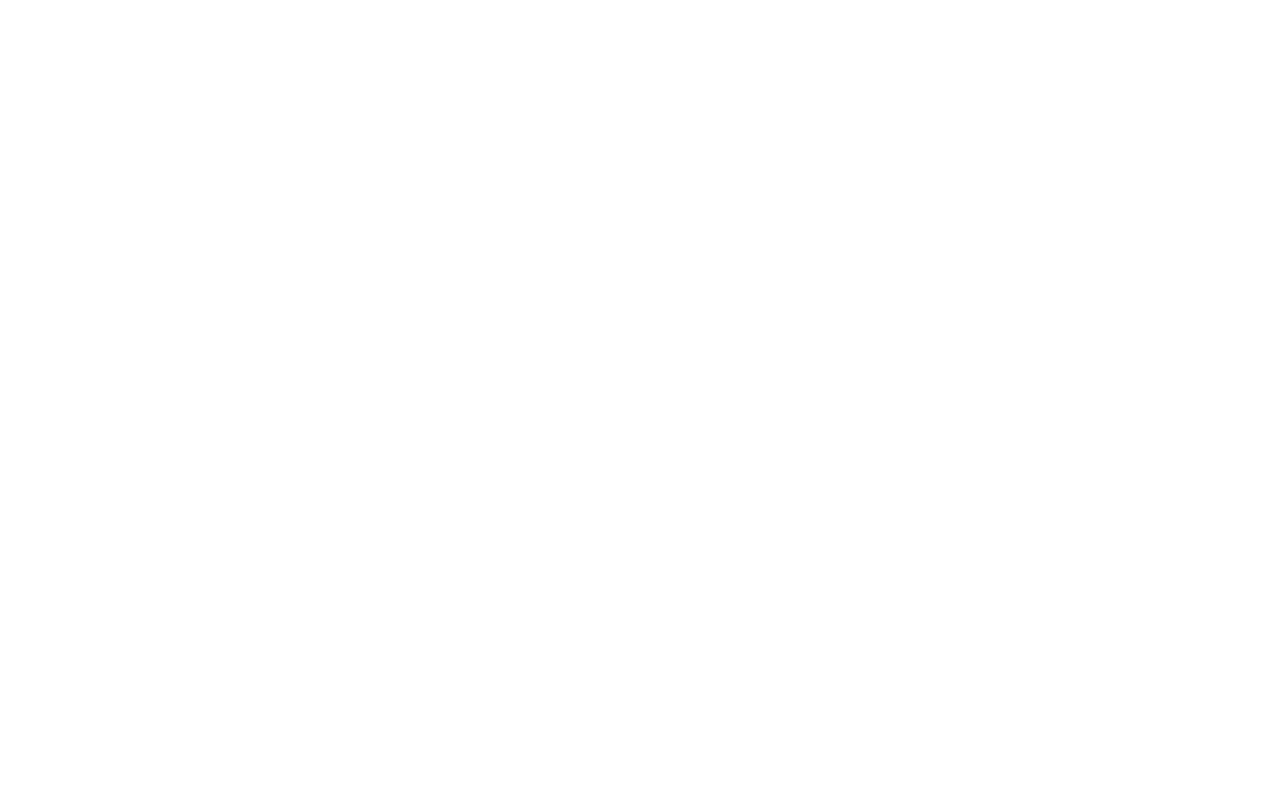
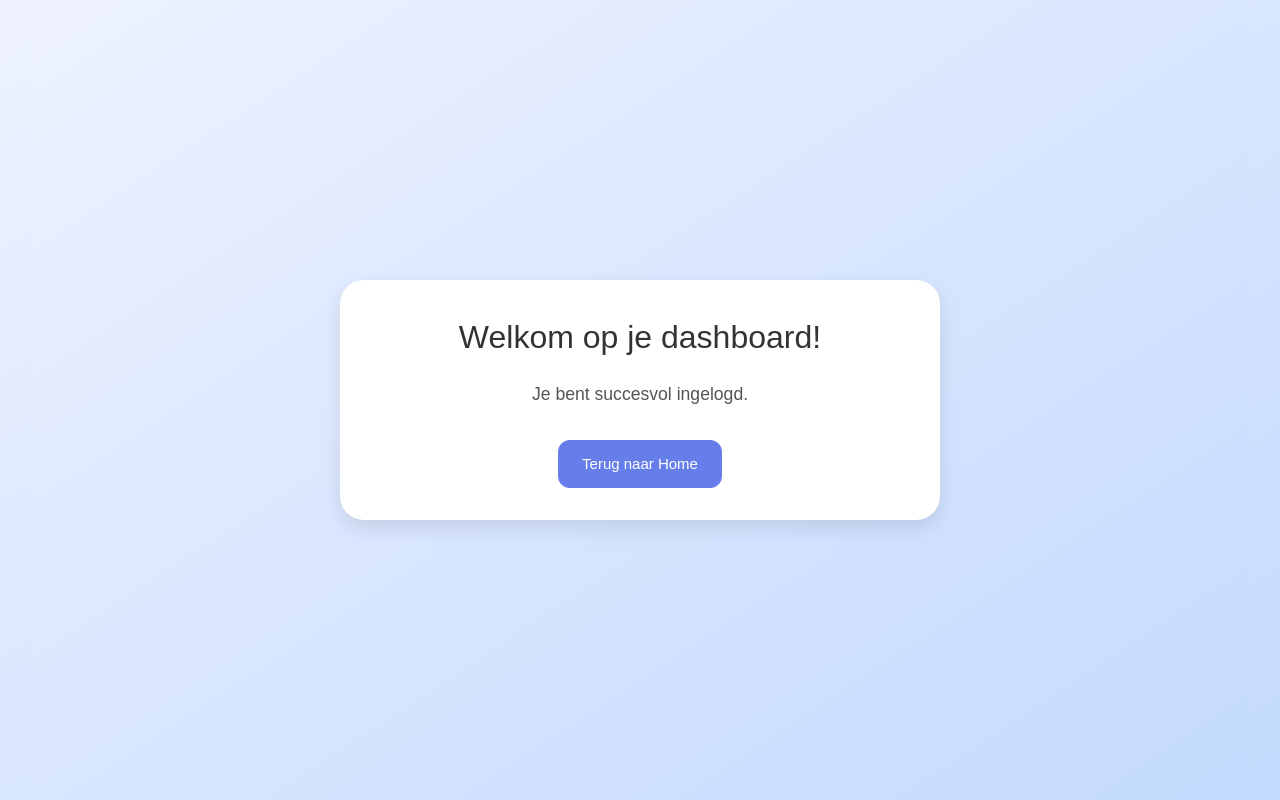
Before and after one commit to noahwwwwww232wed/De-Veenhoop-Node, a Vue app in the folder frontend/: page /dashboard in a window 1280 px wide. Before the commit this address had no page. Built offline with nearby package versions, Linux system fonts and the light colour scheme.

Commit message:
dashboard gemaakt register geupdate login geupdate

```diff
--- a/frontend/src/App.vue
+++ b/frontend/src/App.vue
@@ -1,31 +1,21 @@
 <template>
-  <div id="app">
-
-
-
-    <!-- Hier worden de pagina-componenten geladen -->
-    <router-view />
-  </div>
+  <router-view />
 </template>
 
-<script>
-export default {
-  name: 'App',
-};
-</script>
-
 <style>
-nav {
-  margin-bottom: 20px;
-}
-
-router-link {
-  margin-right: 10px;
-}
 html, body {
   margin: 0;
   padding: 0;
-  overflow-x: hidden;
+  height: 100%;
+  width: 100%;
+  background: linear-gradient(to bottom right, #eef2ff, #c3dafe);
+  font-family: sans-serif;
 }
 
+#app {
+  height: 100%;
+  width: 100%;
+  display: flex;
+  flex-direction: column;
+}
 </style>
--- /dev/null
+++ b/frontend/src/components/Dashboard.vue
@@ -0,0 +1,62 @@
+<template>
+  <div class="dashboard-page">
+    <div class="dashboard-container">
+      <h1 class="dashboard-title">Welkom op je dashboard!</h1>
+      <p class="dashboard-text">Je bent succesvol ingelogd.</p>
+      <router-link to="/" class="dashboard-link">Terug naar Home</router-link>
+    </div>
+  </div>
+</template>
+
+<script>
+export default {
+  name: 'Dashboard',
+};
+</script>
+
+<style scoped>
+.dashboard-page {
+  background: linear-gradient(to bottom right, #eef2ff, #c3dafe);
+  min-height: 100vh;
+  display: flex;
+  align-items: center;
+  justify-content: center;
+  padding: 2rem;
+}
+
+.dashboard-container {
+  background-color: white;
+  padding: 2rem;
+  border-radius: 1.5rem;
+  box-shadow: 0 8px 20px rgba(0, 0, 0, 0.1);
+  max-width: 600px;
+  width: 100%;
+  text-align: center;
+}
+
+.dashboard-title {
+  font-size: 2rem;
+  color: #333;
+  margin-bottom: 1rem;
+}
+
+.dashboard-text {
+  font-size: 1.1rem;
+  color: #555;
+  margin-bottom: 2rem;
+}
+
+.dashboard-link {
+  display: inline-block;
+  background-color: #667eea;
+  color: white;
+  padding: 0.75rem 1.5rem;
+  border-radius: 0.75rem;
+  text-decoration: none;
+  transition: background-color 0.3s;
+}
+
+.dashboard-link:hover {
+  background-color: #5a67d8;
+}
+</style>
--- a/frontend/src/components/Home.vue
+++ b/frontend/src/components/Home.vue
@@ -1,16 +1,27 @@
 <template>
   <div class="home-page">
+    <!-- Navbar bovenaan -->
+    <nav class="navbar">
+      <div class="navbar-left">
+        <img src="https://static.edutorial.nl/projecten/veenhoop/logo_veenhoop.jpg" alt="Logo" class="logo" />
+      </div>
+      <div class="navbar-links">
+        <a href="/">Home</a>
+        <a href="/about">About</a>
+      </div>
+    </nav>
+
+    <!-- Content links uitgelijnd -->
     <div class="home-container">
       <h2 class="home-title">De Veenhoop</h2>
       <p class="home-text">
         Welkom bij De Veenhoop. Je kunt inloggen of een nieuw account aanmaken.
       </p>
-
-      <nav class="home-nav">
+      <div class="home-nav">
         <router-link to="/login">Inloggen</router-link>
         <span class="divider">|</span>
         <router-link to="/register">Registreren</router-link>
-      </nav>
+      </div>
     </div>
   </div>
 </template>
@@ -23,18 +34,44 @@
 
 <style scoped>
 .home-page {
-  background: linear-gradient(to bottom right, #eef2ff, #c3dafe);
-  position: absolute;
-  top: 0;
-  left: 0;
-  right: 0;
-  bottom: 0;
+  flex: 1;
+  display: flex;
+  flex-direction: column;
+  width: 100%;
+}
+
+/* Navbar */
+.navbar {
+  width: 100%;
+  height: 70px;
+  background-color: white;
   display: flex;
   align-items: center;
-  justify-content: center;
-  overflow: hidden;
+  justify-content: space-between;
+  padding: 0 2rem;
+  box-shadow: 0 4px 12px rgba(0, 0, 0, 0.1);
+  position: sticky;
+  top: 0;
+  z-index: 10;
 }
 
+.logo {
+  height: 40px;
+}
+
+.navbar-links a {
+  margin-left: 1.5rem;
+  text-decoration: none;
+  color: #667eea;
+  font-weight: 600;
+  transition: color 0.3s;
+}
+
+.navbar-links a:hover {
+  color: #5a67d8;
+}
+
+/* Form links */
 .home-container {
   background-color: white;
   padding: 2rem;
@@ -42,7 +79,8 @@
   box-shadow: 0 10px 30px rgba(0, 0, 0, 0.1);
   width: 100%;
   max-width: 400px;
-  text-align: center;
+  margin: 3rem 0 0 2rem; /* links uitgelijnd */
+  text-align: left;
 }
 
 .home-title {
@@ -59,20 +97,23 @@
 
 .home-nav {
   display: flex;
-  justify-content: center;
+  align-items: center;
   gap: 1rem;
 }
 
-router-link {
+.home-nav a {
   text-decoration: none;
-  color: #667eea;
+  color: #667eea; /* Blauw */
   font-weight: bold;
   transition: color 0.3s;
 }
 
-router-link:hover {
+.home-nav a:hover {
   text-decoration: underline;
+  color: #5a67d8; /* Donkerder blauw bij hover */
 }
+
+
 
 .divider {
   color: #999;
--- a/frontend/src/components/Login.vue
+++ b/frontend/src/components/Login.vue
@@ -52,7 +52,7 @@
 
         if (response.ok) {
           alert('Login succesvol!');
-          this.$router.push('/');
+          this.$router.push('/dashboard');
         } else {
           alert(result.message || 'Login mislukt');
         }
--- a/frontend/src/components/Register.vue
+++ b/frontend/src/components/Register.vue
@@ -16,6 +16,8 @@
         <input v-model="email" type="email" id="email" placeholder="E-mail" required />
 
         <label for="password">Wachtwoord</label>
+        <input v-model="password" type="password" id="password" placeholder="Wachtwoord" required />
+        <label for="password">Wachtwoord Bevestigen</label>
         <input v-model="password" type="password" id="password" placeholder="Wachtwoord" required />
 
         <div class="remember-me">
@@ -90,6 +92,7 @@
   align-items: center;
   justify-content: center;
   overflow: hidden;
+
 }
 
 
@@ -99,10 +102,13 @@
   border-radius: 1.5rem;
   width: 100%;
   max-width: 500px;
+  max-height: 90vh; /* Maximaal 90% van het scherm */
+  overflow-y: auto; /* Scroll als het formulier te hoog is */
   box-shadow: 0 10px 30px rgba(0, 0, 0, 0.1);
   display: flex;
   flex-direction: column;
 }
+
 
 .form-title {
   text-align: center;
--- a/frontend/src/main.js
+++ b/frontend/src/main.js
@@ -8,3 +8,4 @@
 const app = createApp(App);
 app.use(router);  // Router gebruiken
 app.mount('#app');  // Mounten van de app
+createApp(App).use(router).mount('#app')
--- a/frontend/src/router/index.js
+++ b/frontend/src/router/index.js
@@ -2,6 +2,7 @@
 import Home from '../components/Home.vue';
 import Login from '../components/Login.vue';
 import Register from '../components/Register.vue';
+import Dashboard from '../components/Dashboard.vue'; // <-- nieuw toegevoegd
 
 const routes = [
   {
@@ -24,6 +25,11 @@
     name: 'ForgotPassword',
     component: () => import('../components/ForgotPassword.vue'),
   },
+  {
+    path: '/dashboard',
+    name: 'Dashboard',
+    component: Dashboard, // <-- nieuw toegevoegd
+  },
 ];
 
 const router = createRouter({
```
